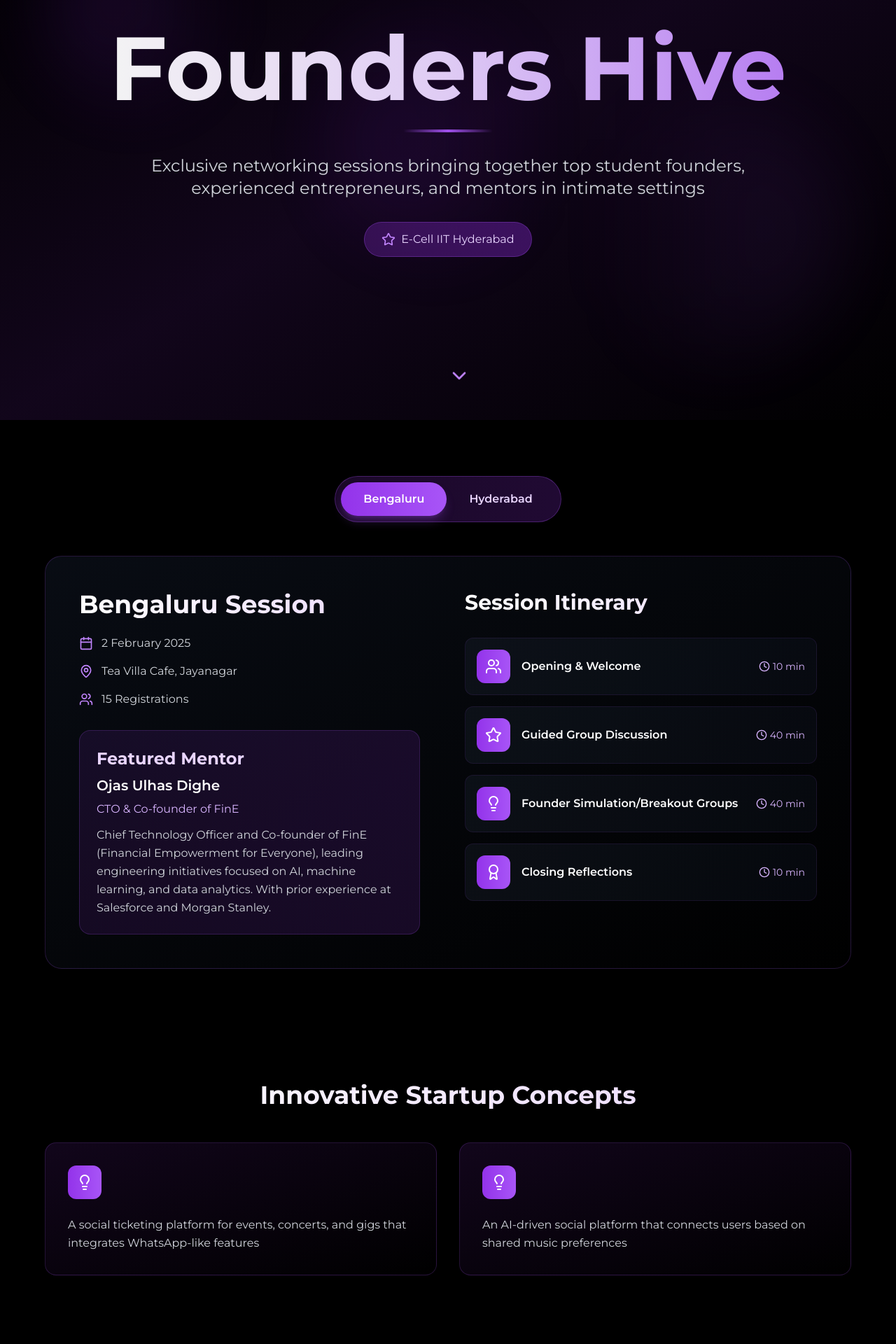
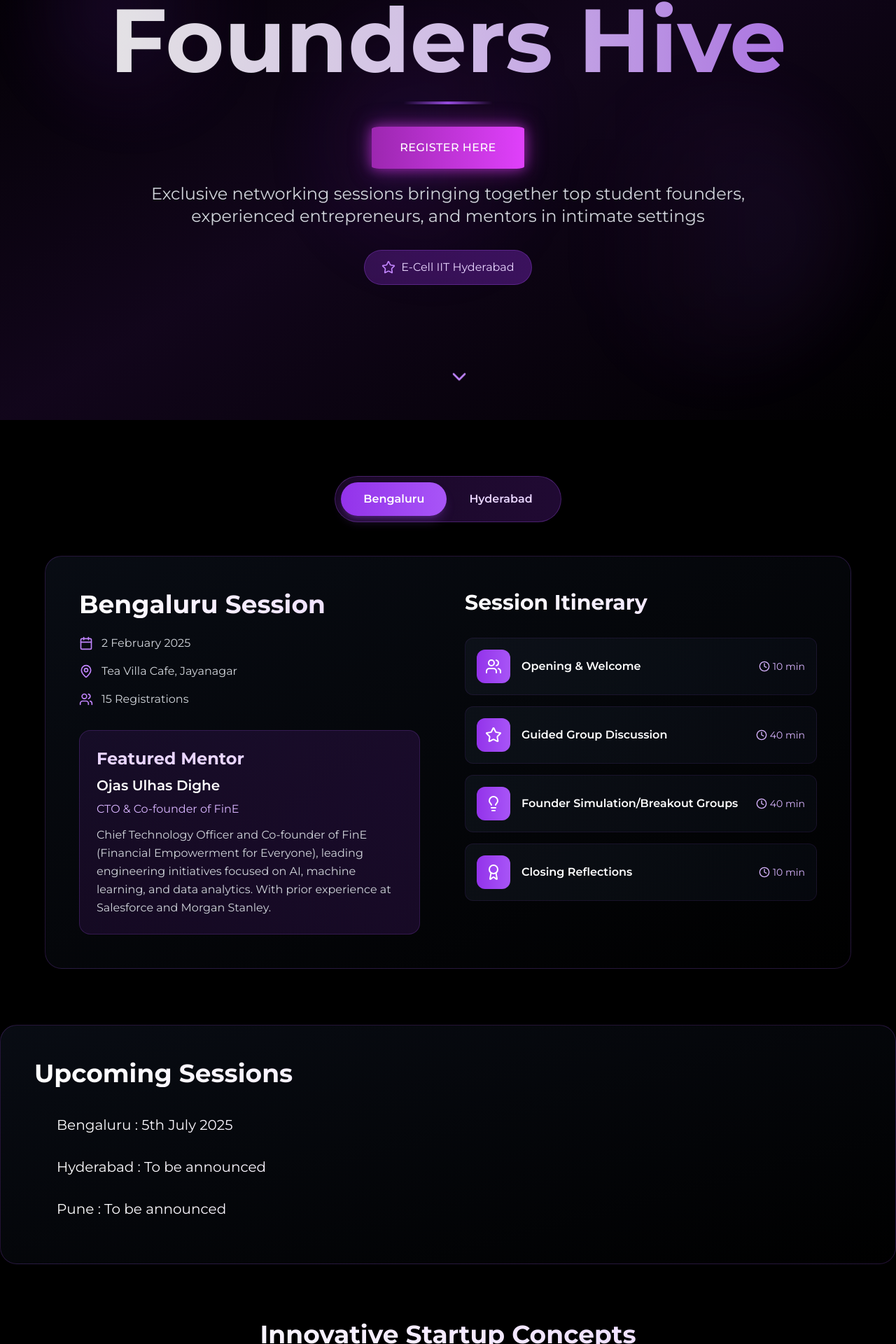
Before and after one commit to E-Cell-IITH/E-Cell-Website, a Next.js app: page /ccs in a window 1280 px wide. Shown: the part 200-2120 px from the top of the page at 70% size. Built offline with nearby package versions, Linux system fonts and the light colour scheme.

Commit message:
Removed duplicate pictures added register button and added upcoming sessions.

```diff
--- a/pages/ccs.js
+++ b/pages/ccs.js
@@ -1,5 +1,6 @@
 import React, { useState, useEffect } from 'react';
 import { Calendar, MapPin, Users, Clock, ChevronDown, Star, Lightbulb, Award } from 'lucide-react';
+import Button from "@mui/material/Button";
 
 const FoundersHivePage = () => {
   const [activeTab, setActiveTab] = useState('bengaluru');
@@ -22,6 +23,7 @@ const FoundersHivePage = () => {
 
     return () => observer.disconnect();
   }, []);
+
 
   const sessions = {
     bengaluru: {
@@ -97,6 +99,28 @@ const FoundersHivePage = () => {
                 isVisible['hero-subtitle'] ? 'translate-y-0 opacity-100' : 'translate-y-10 opacity-0'
               }`}
             >
+            <Button
+              variant='contained'
+              sx={{
+                background: 'linear-gradient(90deg, #9C27B0, #E040FB)',
+                color: 'white',
+                padding: '16px 40px',
+                fontFamily: "Montserrat",
+                marginBottom: "20px",
+                borderRadius: "5%",
+                fontSize: '1rem',
+                boxShadow: '0 0 15px rgba(156, 39, 176, 0.7), 0 0 30px rgba(224, 64, 251, 0.5)',
+                '&:hover':{
+                  background: "none",
+                  boxShadow: '0 0 15px rgba(156, 39, 176, 0.7), 0 0 30px rgba(224, 64, 251, 0.5)',
+                },
+              }}
+              onClick={() => {
+                window.open("https://forms.gle/4eZC61f8fVBicd428")
+              }}
+            >
+              Register Here
+            </Button>
               <p className="text-xl md:text-2xl text-gray-300 mb-8 leading-relaxed">
                 Exclusive networking sessions bringing together top student founders,<br />
                 experienced entrepreneurs, and mentors in intimate settings
@@ -219,7 +243,22 @@ const FoundersHivePage = () => {
             </div>
           </div>
         </section>
-
+        {/*Upcoming Sessions*/}
+        <section className="bg-gradient-to-br from-gray-900/50 to-black/50          rounded-3xl border border-purple-500/20 backdrop-blur-sm p-8 md:p-12">
+            <div className="flex flex-col gap-4">
+              <h2 className="text-4xl font-bold mb-6 bg-gradient-to-r from-white to-purple-200 bg-clip-text text-transparent">
+                Upcoming Sessions
+              </h2>
+              <span className="text-xl font-primary mb-4 ml-8 bg-gradient-to-r from-white to-purple-200 bg-clip-text text-transparent">
+                Bengaluru : 5th July 2025</span>
+              <span className="text-xl font-primary mb-4 ml-8 bg-gradient-to-r from-white to-purple-200 bg-clip-text text-transparent">
+                Hyderabad : To be announced
+              </span>
+              <span className="text-xl font-primary mb-4 ml-8 bg-gradient-to-r from-white to-purple-200 bg-clip-text text-transparent">
+                Pune : To be announced
+              </span>
+            </div>
+        </section>
         {/* Startup Concepts */}
         <section className="py-20 px-6">
           <div className="max-w-6xl mx-auto">
@@ -274,8 +313,6 @@ const FoundersHivePage = () => {
                   'ccs-2.jpeg',
                   'ccs-3.jpeg',
                   'ccs-4.jpeg',
-                  'ccs-5.jpeg',
-                  'ccs-6.jpeg',
                   'ccs-7.jpeg',
                 ].map((image, index) => (
                   <div
```
Also changed, not shown: 2 other files (tests, documents, lock files or other folders).
